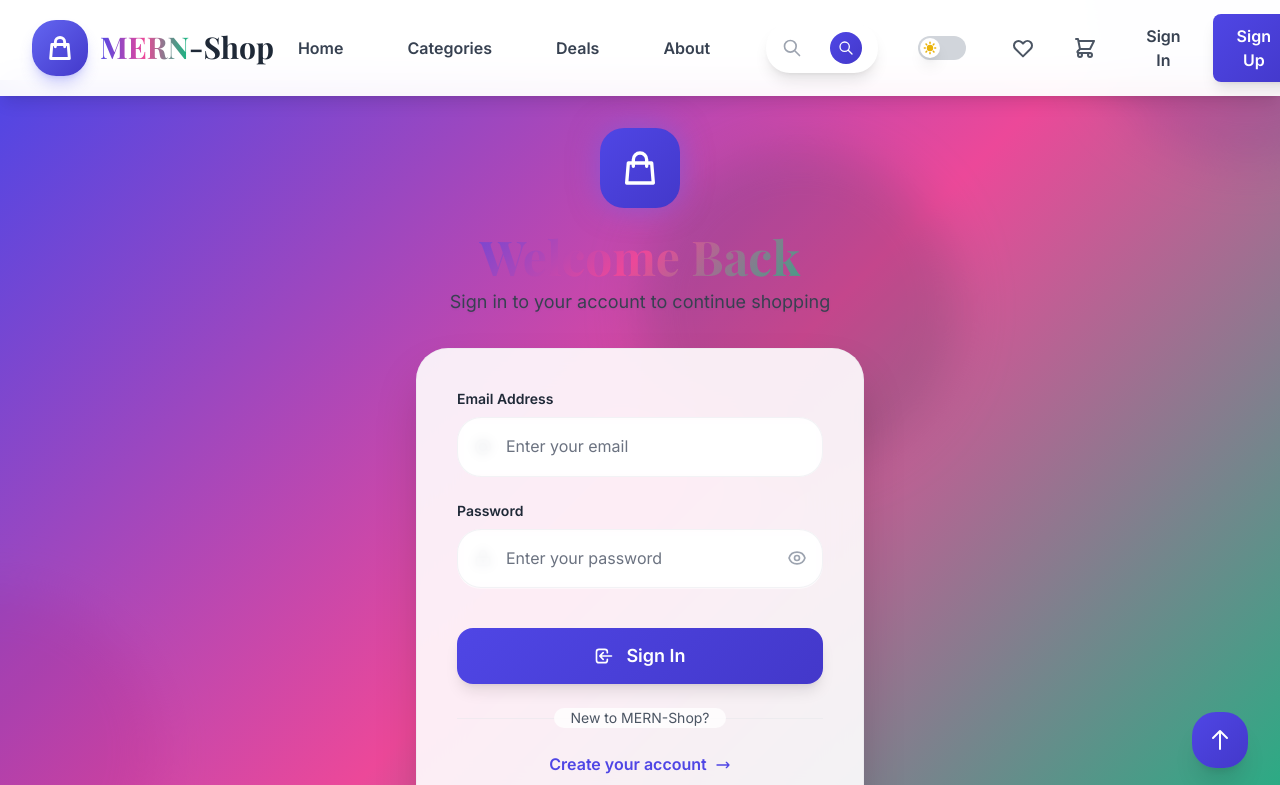
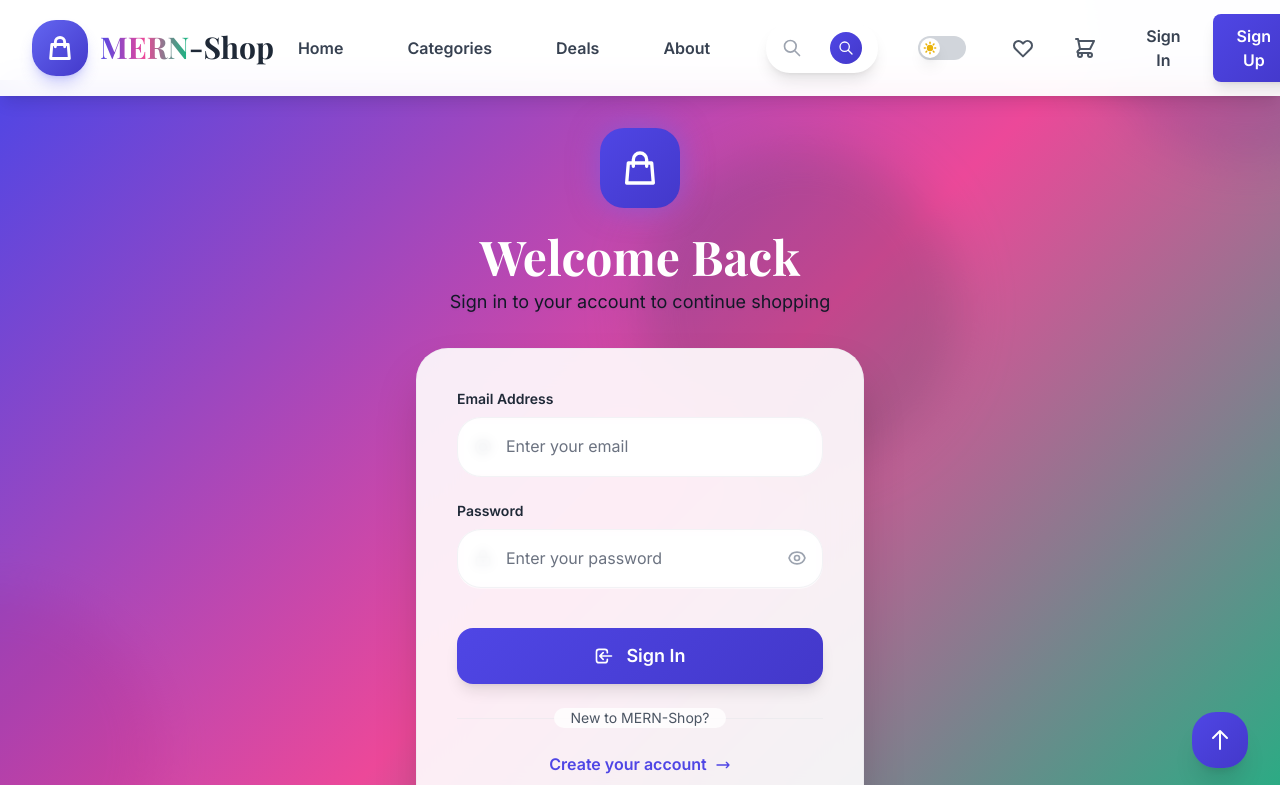
Before and after one commit to ranaIslam01/mordan-ecommerce, a React (Create React App) app in the folder client/: page /login in a window 1280 px wide. Shown: the top 785 px of the page. Built offline with nearby package versions, Linux system fonts and the light colour scheme.

Commit message:
login-register page update

```diff
--- a/client/src/pages/LoginPage.js
+++ b/client/src/pages/LoginPage.js
@@ -60,10 +60,10 @@ export default function LoginPage() {
               <path strokeLinecap="round" strokeLinejoin="round" strokeWidth="2" d="M16 11V7a4 4 0 00-8 0v4M5 9h14l1 12H4L5 9z" />
             </svg>
           </div>
-          <h2 className="mt-6 text-4xl xl:text-5xl font-bold text-gradient font-serif">
+          <h2 className="mt-6 text-4xl xl:text-5xl font-bold text-white dark:text-gray-900 font-serif">
             Welcome Back
           </h2>
-          <p className="mt-2 text-lg text-gray-700 dark:text-gray-200 drop-shadow-sm">
+          <p className="mt-2 text-lg text-gray-900 dark:text-gray-200 drop-shadow-sm">
             Sign in to your account to continue shopping
           </p>
         </div>
--- a/client/src/pages/RegisterPage.js
+++ b/client/src/pages/RegisterPage.js
@@ -71,10 +71,10 @@ export default function RegisterPage() {
               <path strokeLinecap="round" strokeLinejoin="round" strokeWidth="2" d="M18 9v3m0 0v3m0-3h3m-3 0h-3m-2-5a4 4 0 11-8 0 4 4 0 018 0zM3 20a6 6 0 0112 0v1H3v-1z" />
             </svg>
           </div>
-          <h2 className="mt-6 text-4xl xl:text-5xl font-bold text-gradient font-serif">
+          <h2 className="mt-6 text-4xl xl:text-5xl font-bold text-white dark:text-gray-900 font-serif">
             Join Us Today
           </h2>
-          <p className="mt-2 text-lg text-gray-700 dark:text-gray-200 drop-shadow-sm">
+          <p className="mt-2 text-lg text-gray-900 dark:text-gray-200 drop-shadow-sm">
             Create your account and start shopping
           </p>
         </div>
```
